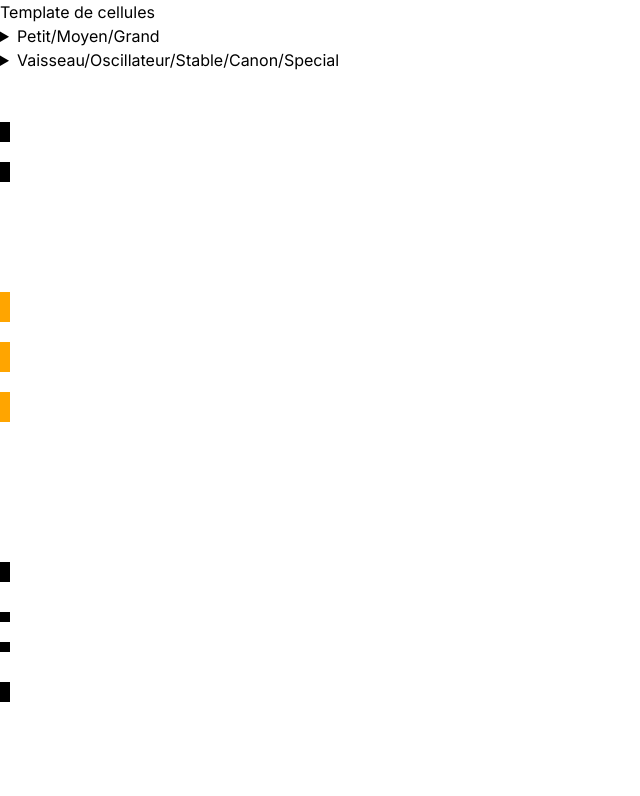
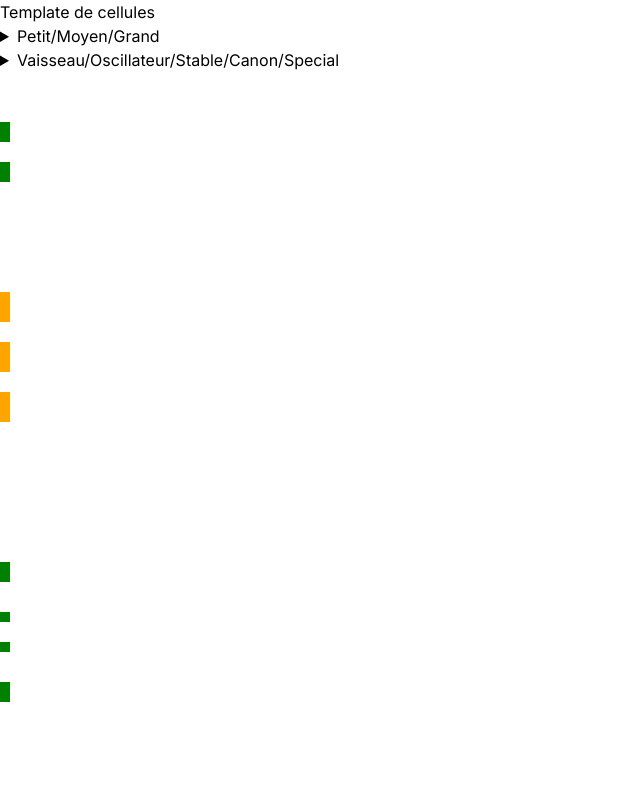
Before and after one commit to LuCrypto/jeu-de-la-vie, a Next.js app: page /classique in a window 1280 px wide. Shown: the part 8204-9000 px from the top of the page, without its empty margins (0-640 px from the left). Built offline with nearby package versions, Linux system fonts and the light colour scheme.

Commit message:
Color for template

```diff
--- a/app/component/gameLife.tsx
+++ b/app/component/gameLife.tsx
@@ -490,10 +490,10 @@ const GameLife = () => {
         </div>
 
         <h2 className="text-2xl font-bold mt-2">Template de cellules</h2>
-        <div className="flex flex-col gap-1">
-          <div>
+        <div className="flex flex-col">
+          <div className="flex">
             <details className="dropdown">
-              <summary className="m-1 btn">
+              <summary className="m-1 btn btn-xs text-xs">
                 {filterSize === null
                   ? 'Petit/Moyen/Grand'
                   : convertirCellSize(filterSize)}
@@ -521,7 +521,7 @@ const GameLife = () => {
             </details>
 
             <details className="dropdown">
-              <summary className="m-1 btn">
+              <summary className="m-1 btn btn-xs text-xs">
                 {filterType === null
                   ? 'Vaisseau/Oscillateur/Stable/Canon/Special'
                   : convertirCellType(filterType)}
@@ -590,6 +590,12 @@ const GameLife = () => {
                               cell === 1
                                 ? template.type === CellType.Oscillateur
                                   ? 'orange'
+                                  : template.type === CellType.Special
+                                  ? 'purple'
+                                  : template.type === CellType.Stable
+                                  ? 'green'
+                                  : template.type === CellType.Canon
+                                  ? 'blue'
                                   : 'black'
                                 : 'white',
                           }}
```
